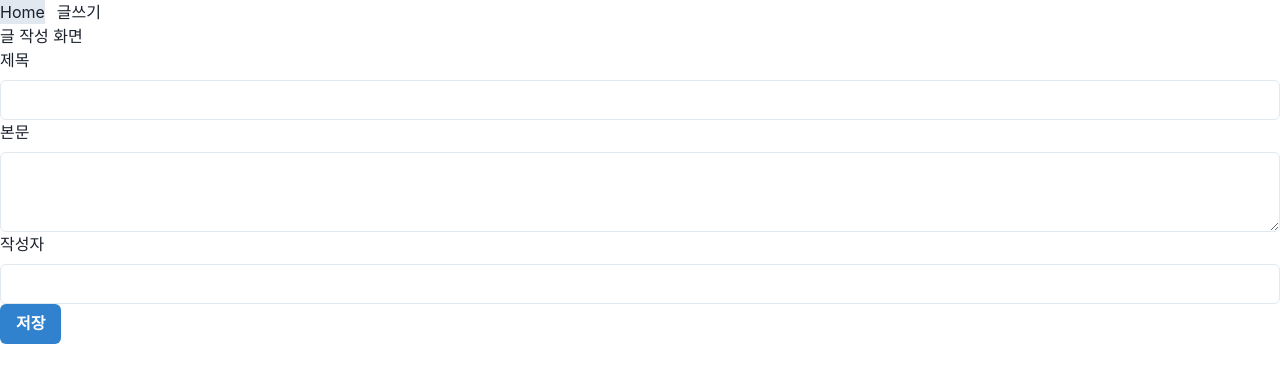
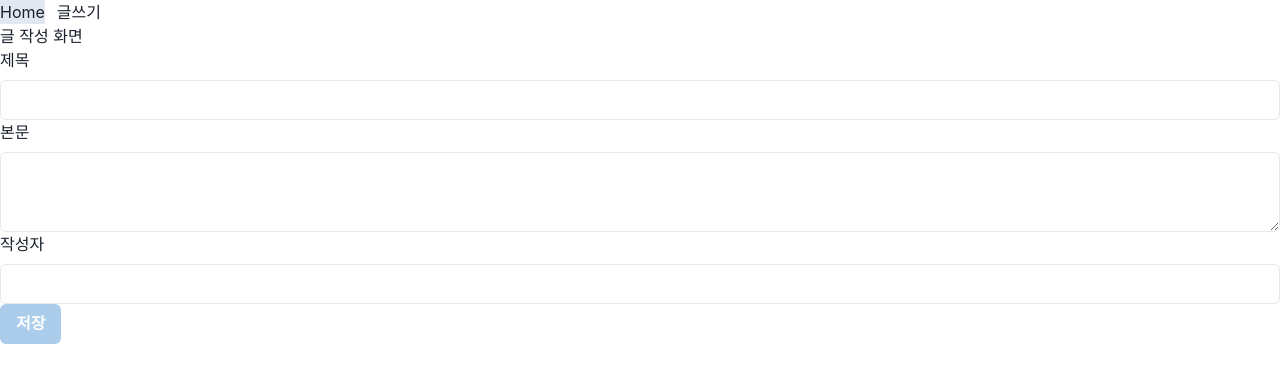
Before and after one commit to wooming98/prj2-react-20240521, a React (Vite) app: page /write in a window 1280 px wide. Shown: the top 382 px of the page. Built offline with nearby package versions, Linux system fonts and the light colour scheme.

Commit message:
제목, 본문, 작성자가 비어있으면 저장버튼 비활성화

```diff
--- a/src/page/board/BoardWrite.jsx
+++ b/src/page/board/BoardWrite.jsx
@@ -33,8 +33,29 @@ export function BoardWrite() {
         });
         navigate("/");
       })
-      .catch()
+      .catch((e) => {
+        const code = e.response.status;
+
+        if (code === 400) {
+          toast({
+            description: "등록되지 않았습니다. 입력한 내용을 확인하세요.",
+            status: "error",
+            position: "top",
+          });
+        }
+      })
       .finally();
+  }
+
+  let disableSaveButton = false;
+  if (title.trim().length === 0) {
+    disableSaveButton = true;
+  }
+  if (content.trim().length === 0) {
+    disableSaveButton = true;
+  }
+  if (writer.trim().length === 0) {
+    disableSaveButton = true;
   }
 
   return (
@@ -60,7 +81,11 @@ export function BoardWrite() {
           </FormControl>
         </Box>
         <Box>
-          <Button colorScheme={"blue"} onClick={handleSaveClick}>
+          <Button
+            isDisabled={disableSaveButton}
+            colorScheme={"blue"}
+            onClick={handleSaveClick}
+          >
             저장
           </Button>
         </Box>
```
